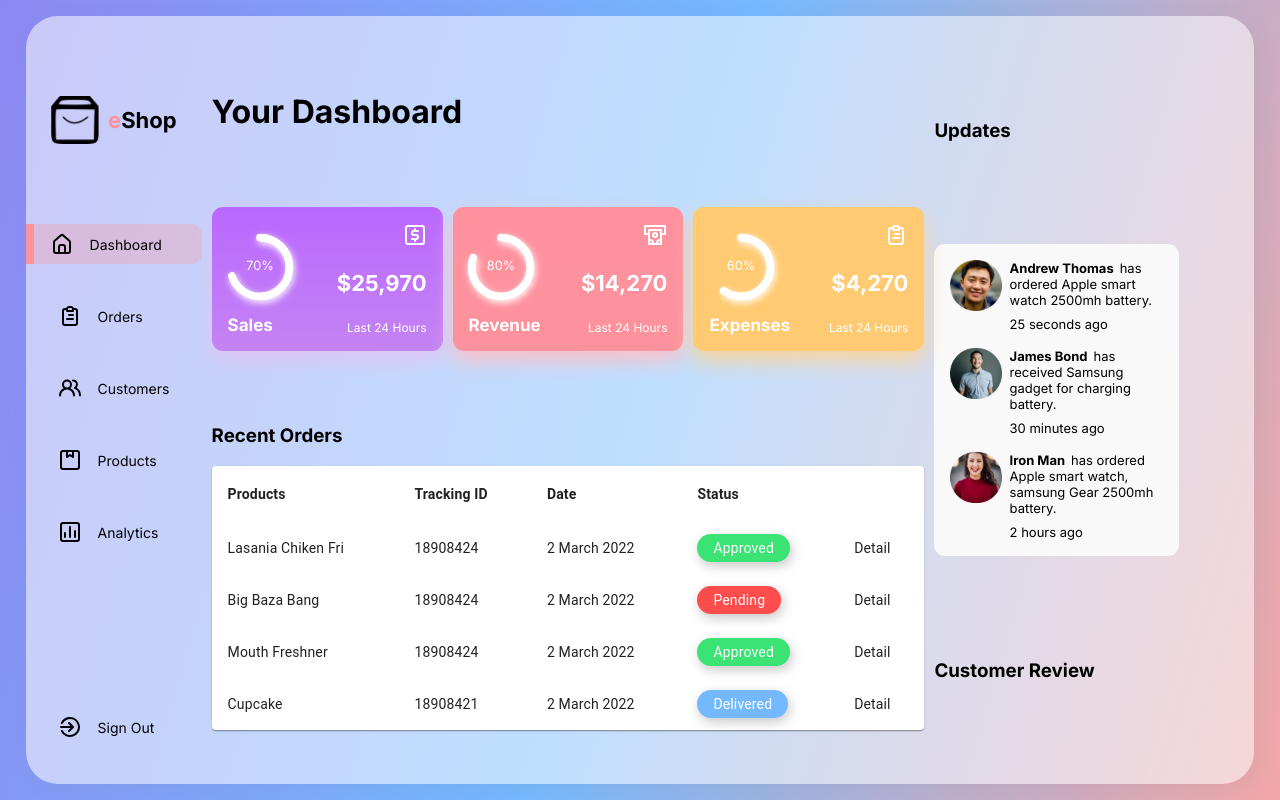
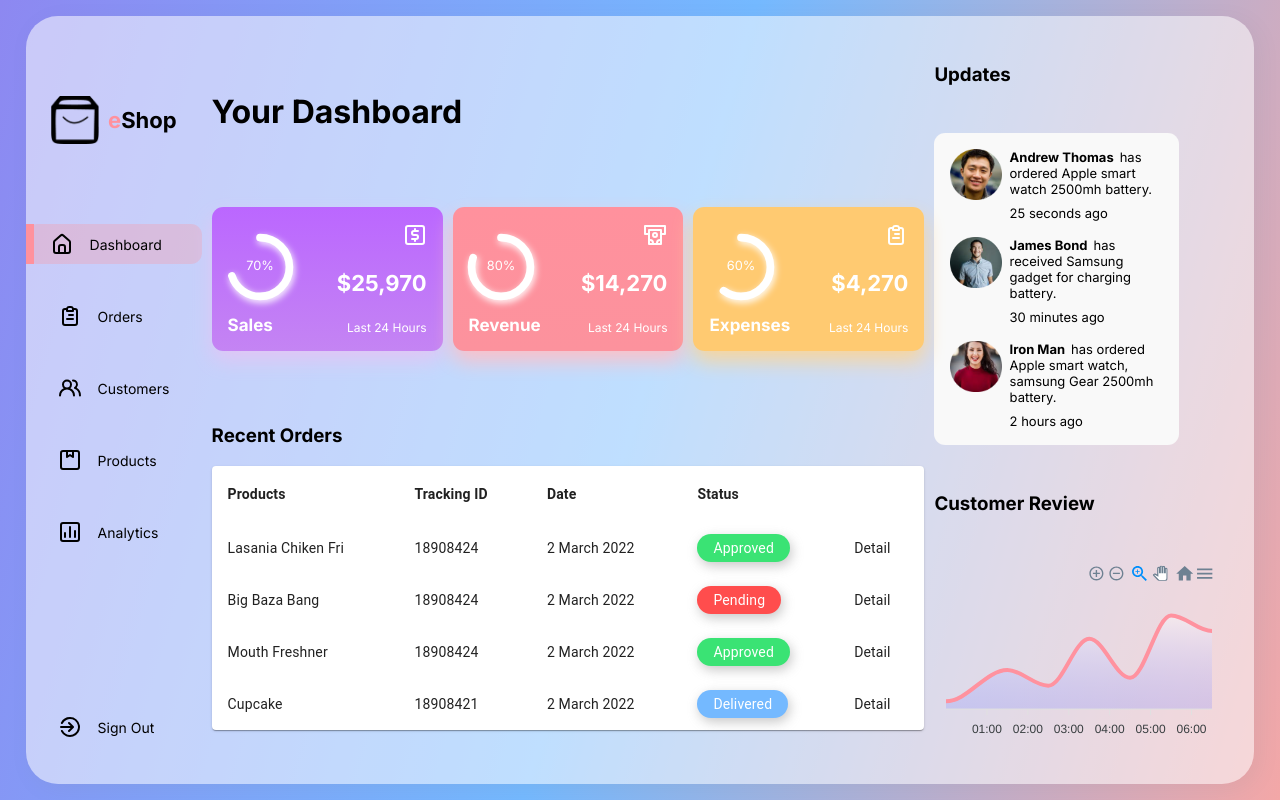
Before and after one commit to rirefat/shop-dashboard, a React (Create React App) app: page / in a window 1280 px wide. Built offline with nearby package versions, Linux system fonts and the light colour scheme; the HTML template or start-up script is replaced by a standard one.

Commit message:
done customer review chart

```diff
--- /dev/null
+++ b/src/components/CustomerReview/CustomerReview.js
@@ -0,0 +1,66 @@
+import React from 'react';
+import './CustomerReview.css';
+import Chart from 'react-apexcharts';
+
+const CustomerReview = () => {
+    const data = {
+        series: [
+          {
+            name: "Review",
+            data: [10, 50, 30, 90, 40, 120, 100],
+          },
+        ],
+        options: {
+          chart: {
+            type: "area",
+            height: "auto",
+          },
+
+          fill: {
+            colors: ["#fff"],
+            type: "gradient",
+          },
+          dataLabels: {
+            enabled: false,
+          },
+          stroke: {
+            curve: "smooth",
+            colors: ["#ff929f"],
+          },
+          tooltip: {
+            x: {
+              format: "dd/MM/yy HH:mm",
+            },
+          },
+          grid: {
+            show: false,
+          },
+          xaxis: {
+            type: "datetime",
+            categories: [
+              "2018-09-19T00:00:00.000Z",
+              "2018-09-19T01:30:00.000Z",
+              "2018-09-19T02:30:00.000Z",
+              "2018-09-19T03:30:00.000Z",
+              "2018-09-19T04:30:00.000Z",
+              "2018-09-19T05:30:00.000Z",
+              "2018-09-19T06:30:00.000Z",
+            ],
+          },
+          yaxis: {
+            show: false
+          },
+          toolbar:{
+            show: false
+          }
+        },
+    };
+
+    return (
+        <div className='CustomerReview'>
+            <Chart options={data.options} series={data.series} type="area" />
+        </div>
+    );
+};
+
+export default CustomerReview;
--- a/src/components/RightSide/RightSide.js
+++ b/src/components/RightSide/RightSide.js
@@ -1,4 +1,5 @@
 import React from 'react';
+import CustomerReview from '../CustomerReview/CustomerReview';
 import Updates from '../Updates/Updates';
 import './RightSide.css';
 
@@ -8,6 +9,7 @@
             <h3>Updates</h3>
             <Updates></Updates>
             <h3>Customer Review</h3>
+            <CustomerReview></CustomerReview>
         </div>
     );
 };
```
Also changed, not shown: src/components/CustomerReview/CustomerReview.css (added).
